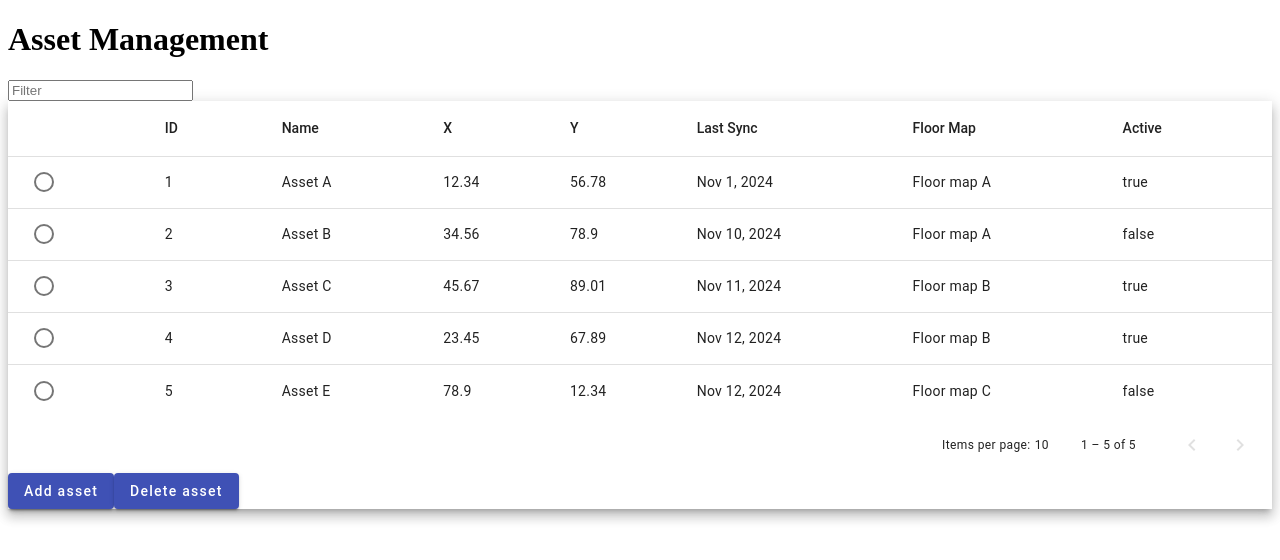
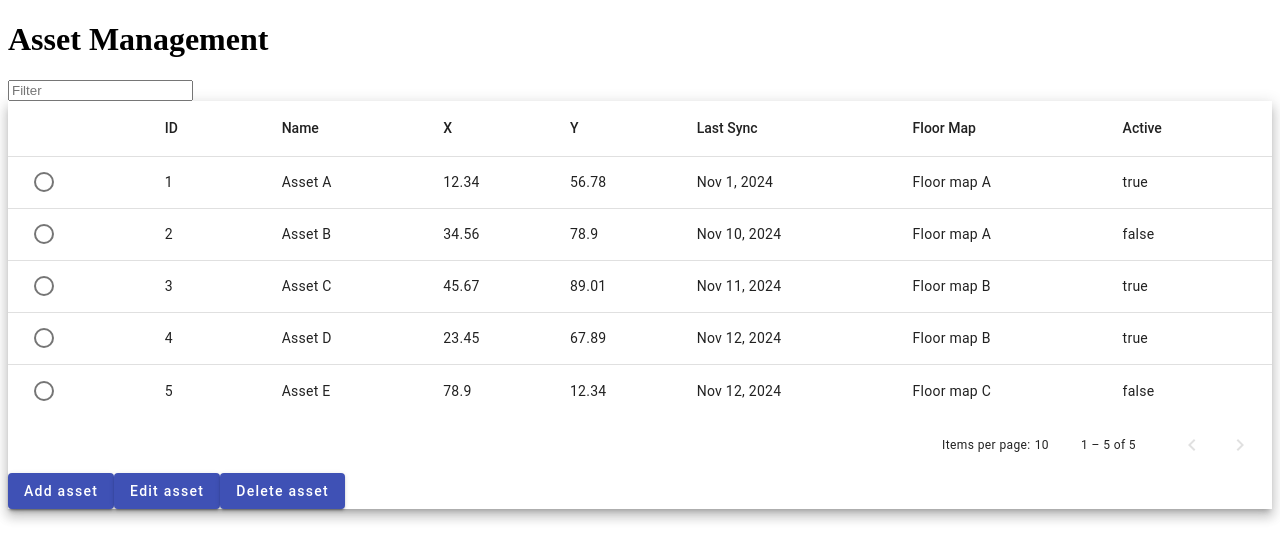
Before and after one commit to rikjalzabet/Indoor-localization, an Angular app in the folder web-ui/: page /asset-managment in a window 1280 px wide. Shown: the top 560 px of the page. Built offline with nearby package versions, Linux system fonts and the light colour scheme.

Commit message:
SCRUM-180 implemeted edit button with populated data

```diff
--- a/web-ui/src/app/add-asset-dialog/add-asset-dialog.component.html
+++ b/web-ui/src/app/add-asset-dialog/add-asset-dialog.component.html
@@ -1,4 +1,4 @@
-<h1 mat-dialog-title>Add New Asset</h1>
+<h1 mat-dialog-title >{{dialogTitle}}</h1>
 <div mat-dialog-content>
     <form>
         <mat-form-field appearance="fill" class="full-width">
--- a/web-ui/src/app/add-asset-dialog/add-asset-dialog.component.ts
+++ b/web-ui/src/app/add-asset-dialog/add-asset-dialog.component.ts
@@ -8,6 +8,7 @@ import { MatOptionModule } from '@angular/material/core';
 import { FormsModule } from '@angular/forms';
 import { IFloorMap } from '../models/IFloorMap';
 import { CommonModule } from '@angular/common';
+import { IAsset } from '../models/iasset';
 
 @Component({
   selector: 'app-add-asset-dialog',
@@ -26,20 +27,36 @@ import { CommonModule } from '@angular/common';
 })
 export class AddAssetDialogComponent implements OnInit {
   assetName: string = '';
+  dialogTitle: string = 'Add new asset';
   assetX: number = 0;
   assetY: number = 0;
   assetFloorMapId: number | null = null;
   floorMaps: IFloorMap[];
+  asset?: IAsset;
 
   constructor(
     public dialogRef: MatDialogRef<AddAssetDialogComponent>,
-    @Inject(MAT_DIALOG_DATA) public data: { floorMaps: IFloorMap[] }
+    @Inject(MAT_DIALOG_DATA) public data: { floorMaps: IFloorMap[] , asset: IAsset}
   ) {
     this.floorMaps = data.floorMaps;
+    this.asset = data.asset;
   }
 
   ngOnInit(): void{
     console.log("FLOOR MAPS ",this.floorMaps)
+    console.log("ASSET",this.asset);
+    if(this.asset)
+    {
+      this.populateAsset();
+    }
+  }
+
+  populateAsset(): void{
+    this.dialogTitle = 'Edit asset';
+    this.assetName = this.asset?.name ?? '';
+    this.assetX = this.asset?.x ?? 0;
+    this.assetY = this.asset?.y ?? 0;
+    this.assetFloorMapId = this.asset?.floorMapId ?? null;
   }
 
   save() {
--- a/web-ui/src/app/asset-management/asset-management.component.html
+++ b/web-ui/src/app/asset-management/asset-management.component.html
@@ -68,7 +68,9 @@
   <button mat-raised-button color="primary" (click)="addAsset()">
     Add asset
   </button>
-
+  <button mat-raised-button color="primary" (click)="editAsset()">
+    Edit asset
+  </button>
   <button mat-raised-button color="primary" (click)="deleteAsset()">
     Delete asset
   </button>
--- a/web-ui/src/app/asset-management/asset-management.component.ts
+++ b/web-ui/src/app/asset-management/asset-management.component.ts
@@ -97,4 +97,23 @@ export class AssetManagementComponent implements OnInit {
         }
       })
     }
+
+    editAsset(): void{
+      const selectedAsset = this.selection.selected[0];
+      console.log("Selected assit", selectedAsset);
+      const dialogRef = this.dialog.open(AddAssetDialogComponent,{
+        width: '400px',
+        data: {floorMaps: this.floorMaps,
+          asset: selectedAsset
+        },
+      });
+
+      dialogRef.afterClosed().subscribe((result) =>{
+        if (result)
+        {
+          this.webUiService.addAsset(result);
+          this.fetchAssets();
+        }
+      })
+    }
 }
```
